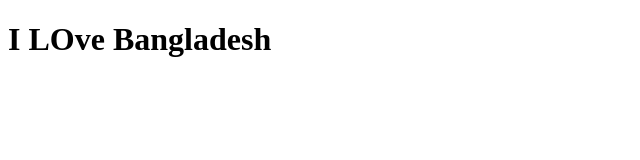
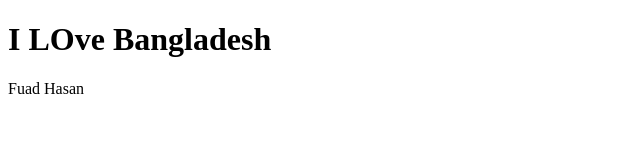
Before and after one commit to fuadhasanofficial/practic, a plain HTML site: page index.html in a window 1280 px wide. Shown: the full height of the page, 0-640 px from the left. Drawn offline with Linux system fonts and the light colour scheme.

Commit message:
paragraf add

```diff
--- a/index.html
+++ b/index.html
@@ -8,5 +8,7 @@
 </head>
 <body>
      <h1>I LOve Bangladesh</h1>
+
+     <p>Fuad Hasan</p>
 </body>
 </html>
```
